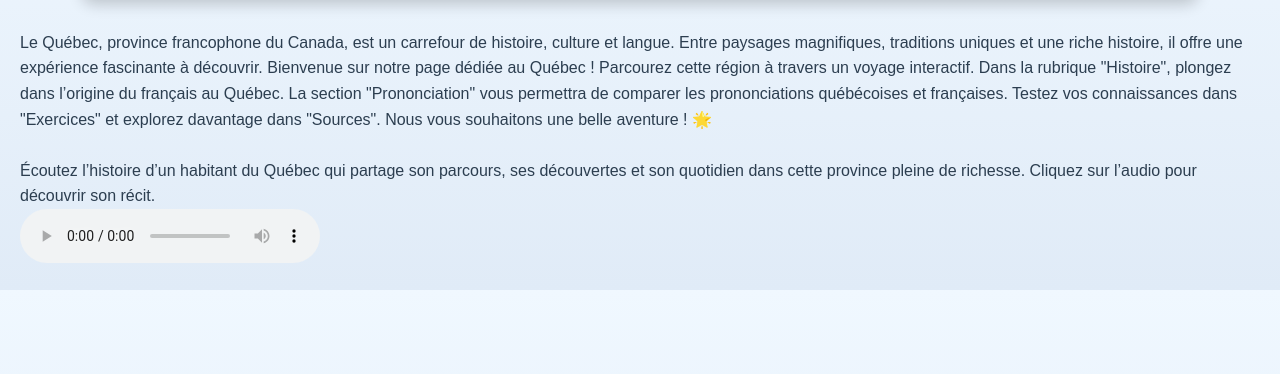
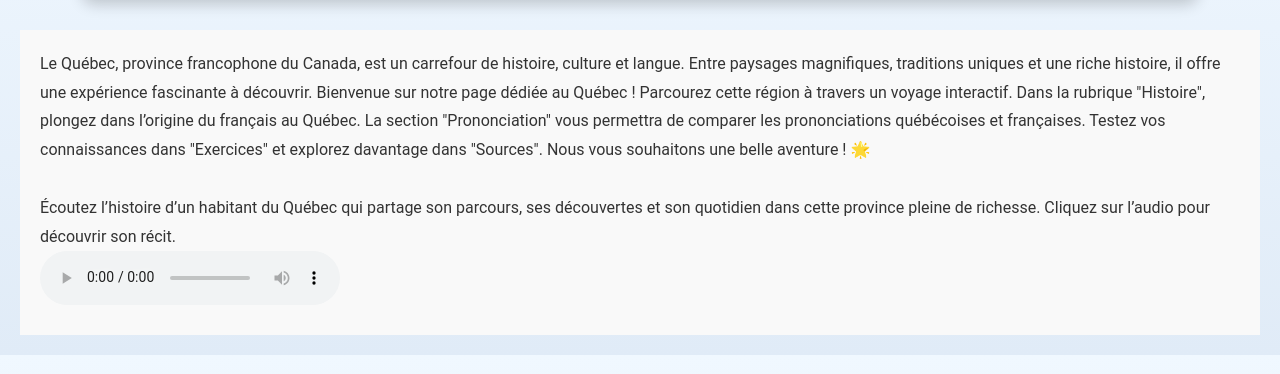
Before and after one commit to lucadeva97/Technique-de-projet, a PHP site: page /montreal.html in a window 1280 px wide. Shown: the part 172-546 px from the top of the page. Run offline with PHP 8.4, Linux system fonts and the light colour scheme.

Commit message:
quebec.css

```diff
--- a/Projet Tech/quebec.css
+++ b/Projet Tech/quebec.css
@@ -230,6 +230,17 @@ h2 {
     padding-bottom: 5px;
 }
 
+/*INTRODUCTION*/
+
+#introduction {
+    font-family: 'Roboto', sans-serif; /* Police moderne et lisible */
+    background-color: #f9f9f9; /* Arrière-plan doux pour plus de confort */
+    color: #333; /* Couleur du texte pour une lecture facile */
+    line-height: 1.8;
+    padding: 20px;
+    margin: 0;
+}
+
 /* Pronunciation Section */
 #prononciation {
     background: #eaf2f8;
```
